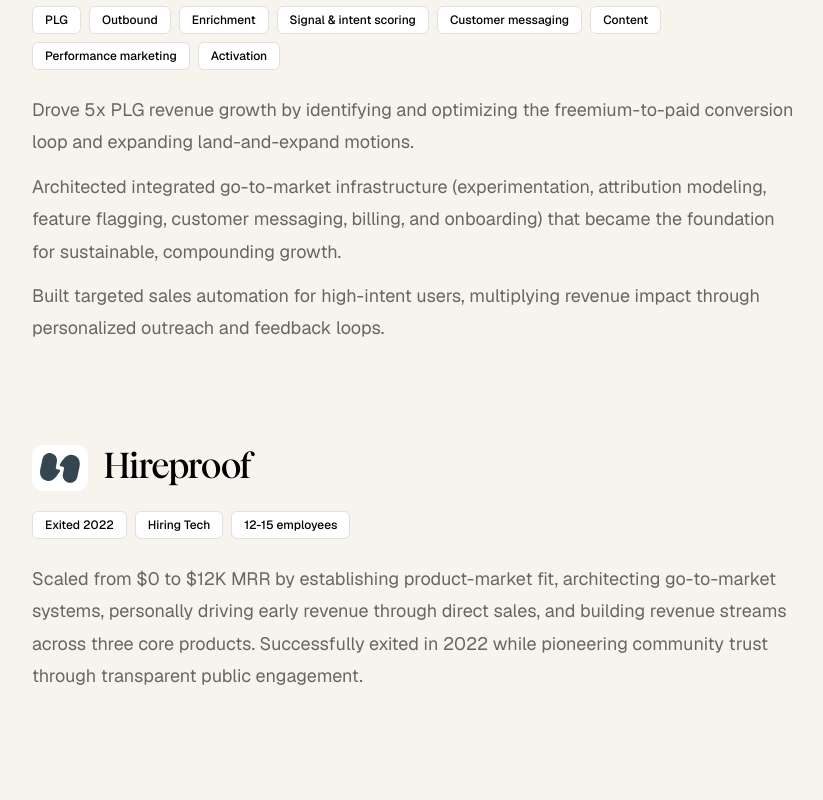
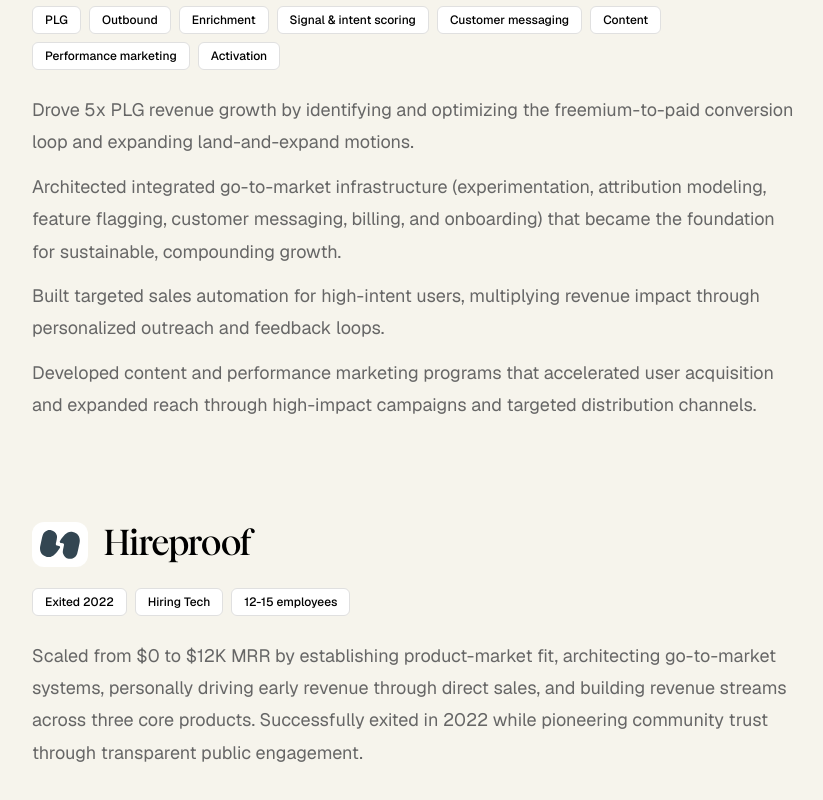
Before and after one commit to nick-barth/nick-barth-portfolio, a Next.js app: page / in a window 1280 px wide. Shown: the part 1381-2181 px from the top of the page, without its empty margins (32-855 px from the left). Built offline with nearby package versions, Linux system fonts and the light colour scheme.

Commit message:
Add content and performance marketing bullet point to Deepnote

```diff
--- a/components/WorkExperience.tsx
+++ b/components/WorkExperience.tsx
@@ -24,6 +24,7 @@ export default function WorkExperience() {
         "Drove 5x PLG revenue growth by identifying and optimizing the freemium-to-paid conversion loop and expanding land-and-expand motions.",
         "Architected integrated go-to-market infrastructure (experimentation, attribution modeling, feature flagging, customer messaging, billing, and onboarding) that became the foundation for sustainable, compounding growth.",
         "Built targeted sales automation for high-intent users, multiplying revenue impact through personalized outreach and feedback loops.",
+        "Developed content and performance marketing programs that accelerated user acquisition and expanded reach through high-impact campaigns and targeted distribution channels.",
       ],
     },
     {
```
